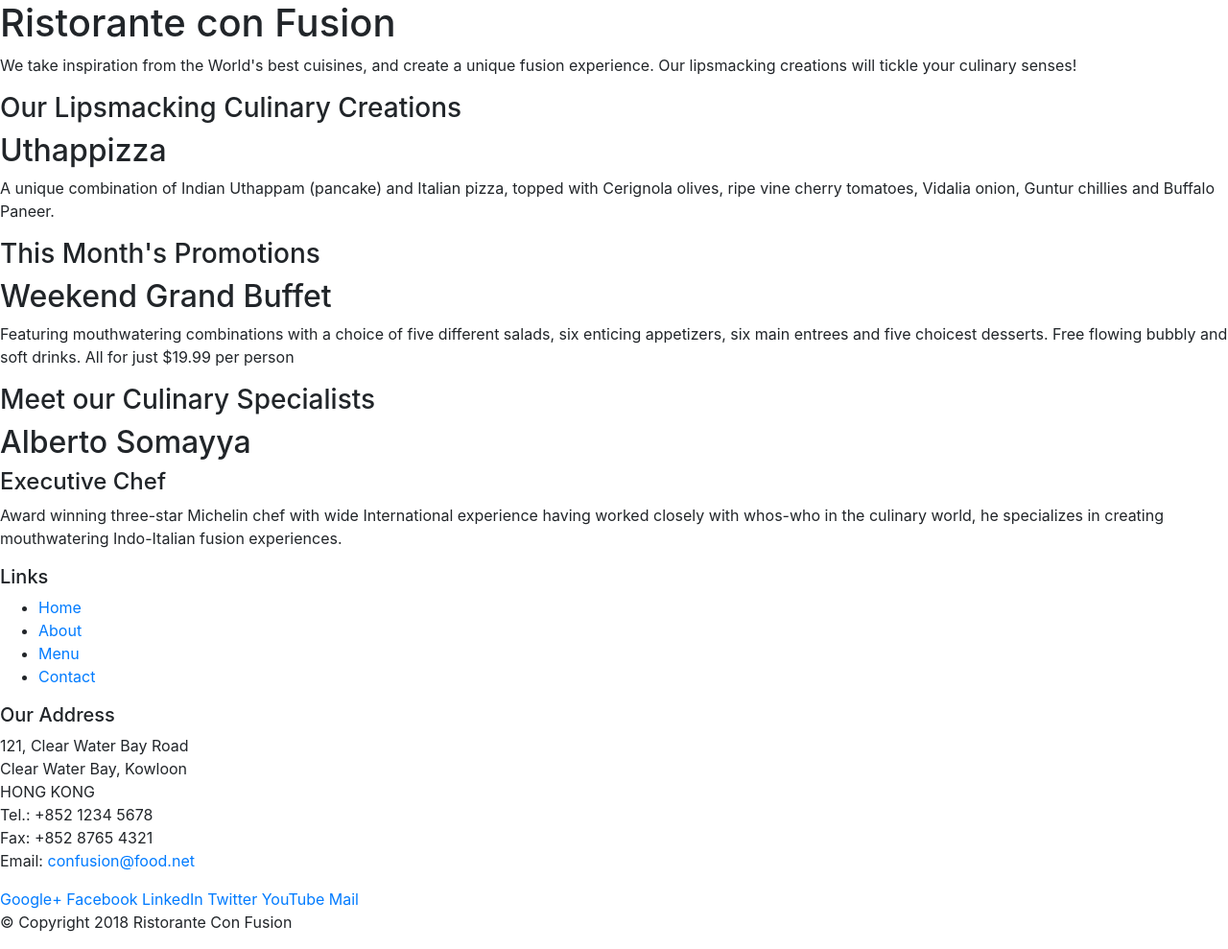
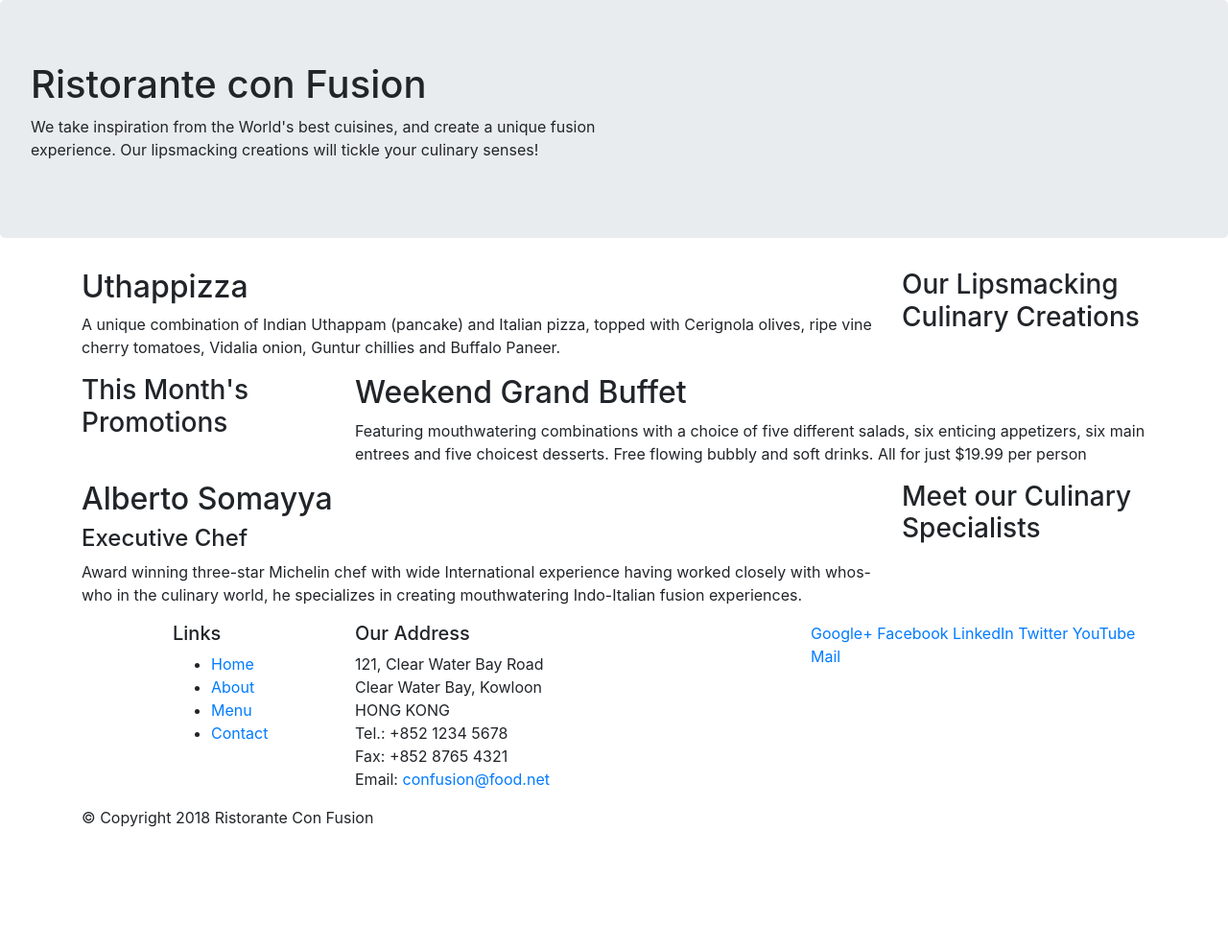
Before and after one commit to majorstudent/conFusion, a website: page index.html in a window 1280 px wide. Shown: the whole page at 96% size. After the commit the page ends 880 px from the top, so only its background shows below. Drawn offline with nearby package versions, Linux system fonts and the light colour scheme.

Commit message:
Exercise on Bootstrap Grid

```diff
--- a/index.html
+++ b/index.html
@@ -12,46 +12,46 @@
 
 <body>
 
-    <header>
-        <div>
-            <div>
-                <div>
+    <header class="jumbotron">
+        <div class="contaier">
+            <div class="row">
+                <div class="col-12 col-sm-6">
                     <h1>Ristorante con Fusion</h1>
                     <p>We take inspiration from the World's best cuisines, and create a unique fusion experience. Our lipsmacking creations will tickle your culinary senses!</p>
                 </div>
-                <div>
+                <div class="col-12 col-sm">
                 </div>
             </div>
         </div>
     </header>
 
-    <div>
-        <div>
-            <div>
+    <div class="container">
+        <div class="row">
+            <div class="col-12 col-sm-4 order-sm-last col-md-3">
                 <h3>Our Lipsmacking Culinary Creations</h3>
             </div>
-            <div>
+            <div class="col col-sm order-sm-first col-md">
                 <h2>Uthappizza</h2>
                 <p>A unique combination of Indian Uthappam (pancake) and Italian pizza, topped with Cerignola olives, ripe vine cherry tomatoes, Vidalia onion, Guntur chillies and Buffalo Paneer.</p>
             </div>
         </div>
 
 
-        <div>
-            <div>
+        <div class="row">
+            <div class="col-12 col-sm-4 col-md-3">
                 <h3>This Month's Promotions</h3>
             </div>
-            <div>
+            <div class="col col-sm col-md">
                 <h2>Weekend Grand Buffet</h2>
                 <p>Featuring mouthwatering combinations with a choice of five different salads, six enticing appetizers, six main entrees and five choicest desserts. Free flowing bubbly and soft drinks. All for just $19.99 per person </p>
             </div>
         </div>
 
-        <div>
-            <div>
+        <div class="row">
+            <div class="col-12 col-sm-4 order-sm-last col-md-3">
                 <h3>Meet our Culinary Specialists</h3>
             </div>
-            <div>
+            <div class="col col-sm order-sm-first col-md">
                 <h2>Alberto Somayya</h2>
                 <h4>Executive Chef</h4>
                 <p>Award winning three-star Michelin chef with wide International experience having worked closely with whos-who in the culinary world, he specializes in creating mouthwatering Indo-Italian fusion experiences. </p>
@@ -60,9 +60,9 @@
     </div>
 
     <footer>
-        <div>
-            <div>
-                <div>
+        <div class="container">
+            <div class="row">
+                <div class="col-4 offset-sm-1 col-sm-2">
                     <h5>Links</h5>
                     <ul>
                         <li><a href="#">Home</a></li>
@@ -71,7 +71,7 @@
                         <li><a href="#">Contact</a></li>
                     </ul>
                 </div>
-                <div>
+                <div class="col-7 col-sm-5">
                     <h5>Our Address</h5>
                     <address>
 		              121, Clear Water Bay Road<br>
@@ -82,7 +82,7 @@
 		              Email: <a href="mailto:confusion@food.net">confusion@food.net</a>
 		           </address>
                 </div>
-                <div>
+                <div class="col-12 col-sm-4">
                     <div>
                         <a href="http://google.com/+">Google+</a>
                         <a href="http://www.facebook.com/profile.php?id=">Facebook</a>
@@ -93,8 +93,8 @@
                     </div>
                 </div>
            </div>
-           <div>
-                <div>
+           <div class="row">
+                <div class="col-auto">
                     <p>© Copyright 2018 Ristorante Con Fusion</p>
                 </div>
            </div>
```
